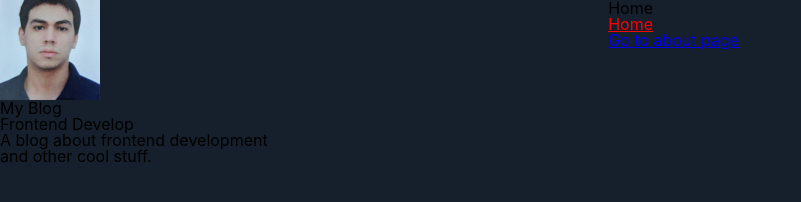
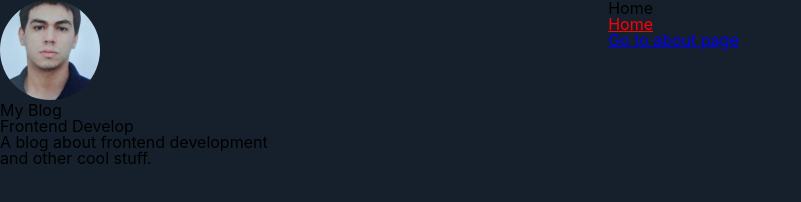
Before and after one commit to jjunior96/my-blog, a Gatsby site: page / in a window 1280 px wide. Shown: the whole page, without its empty margins (0-801 px from the left). Built offline with nearby package versions, Linux system fonts and the light colour scheme; Gatsby itself is replaced by a stand-in of ours.

Commit message:
feat: Avatar component styled

```diff
--- a/src/components/Avatar/index.js
+++ b/src/components/Avatar/index.js
@@ -1,6 +1,7 @@
 import React from 'react'
 import { useStaticQuery, graphql } from 'gatsby'
-import Img from 'gatsby-image'
+
+import * as S from "./styled"
 
 const Avatar = () => {
   const { avatarImage } = useStaticQuery (
@@ -8,8 +9,8 @@ const Avatar = () => {
       query {
         avatarImage: file(relativePath: { eq: "profile.png" }) {
           childImageSharp {
-            fluid(maxWidth: 100, maxHeight: 100) {
-              ...GatsbyImageSharpFluid_tracedSVG
+            fixed(width: 100, height: 100) {
+              ...GatsbyImageSharpFixed_tracedSVG
             }
           }
         }
@@ -17,7 +18,7 @@ const Avatar = () => {
     `
   )
 
-  return <Img fluid={ avatarImage.childImageSharp.fluid} style={{ width: "100px" }}/>
+  return <S.AvatarWrapper fixed={ avatarImage.childImageSharp.fixed} style={{ width: "100px" }}/>
 }
 
 export default Avatar
--- /dev/null
+++ b/src/components/Avatar/styled.js
@@ -0,0 +1,9 @@
+import styled from 'styled-components';
+import Img from "gatsby-image"
+
+export const AvatarWrapper = styled(Img)`
+  border-radius: 50%;
+  height: 3.75rem;
+  margin: auto;
+  width: 3.75rem;
+`;
```
